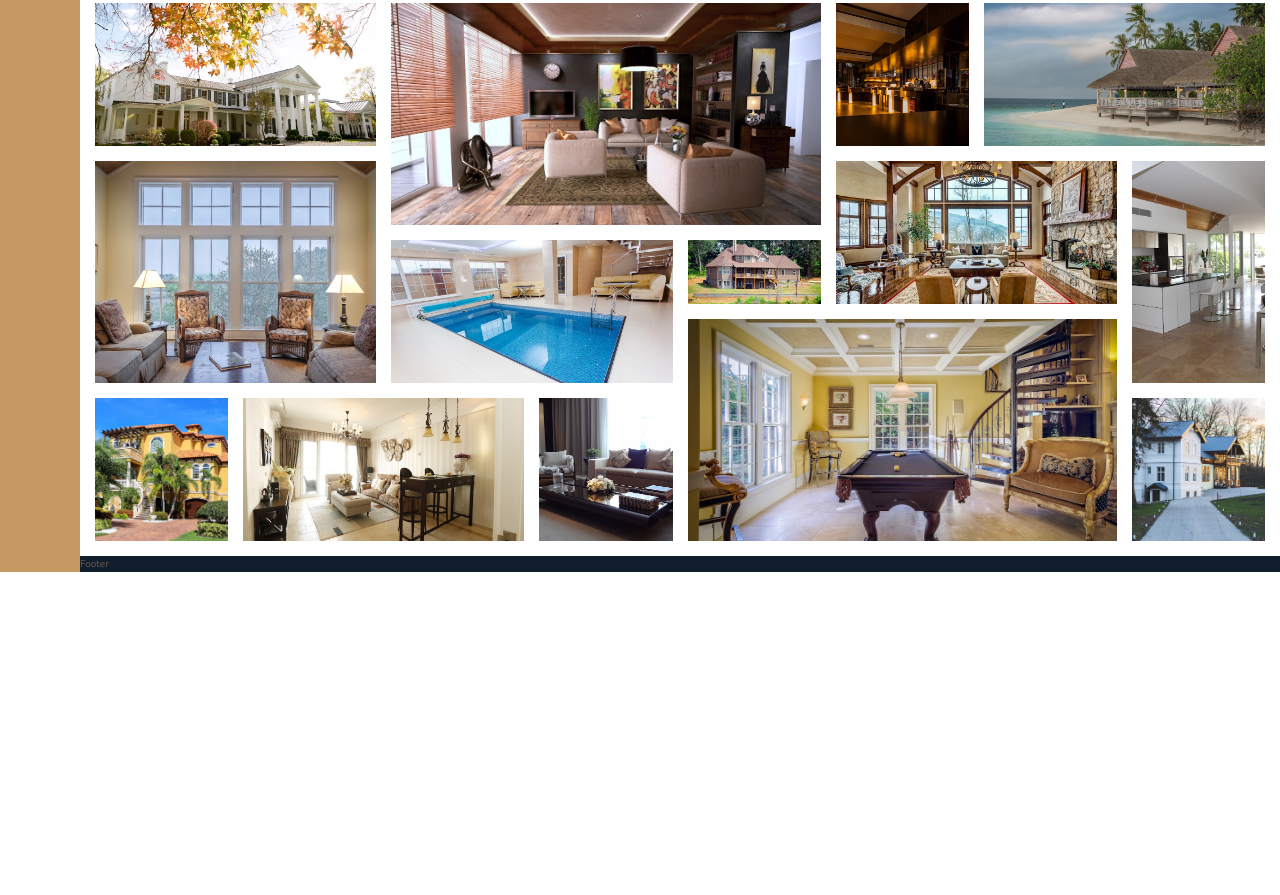
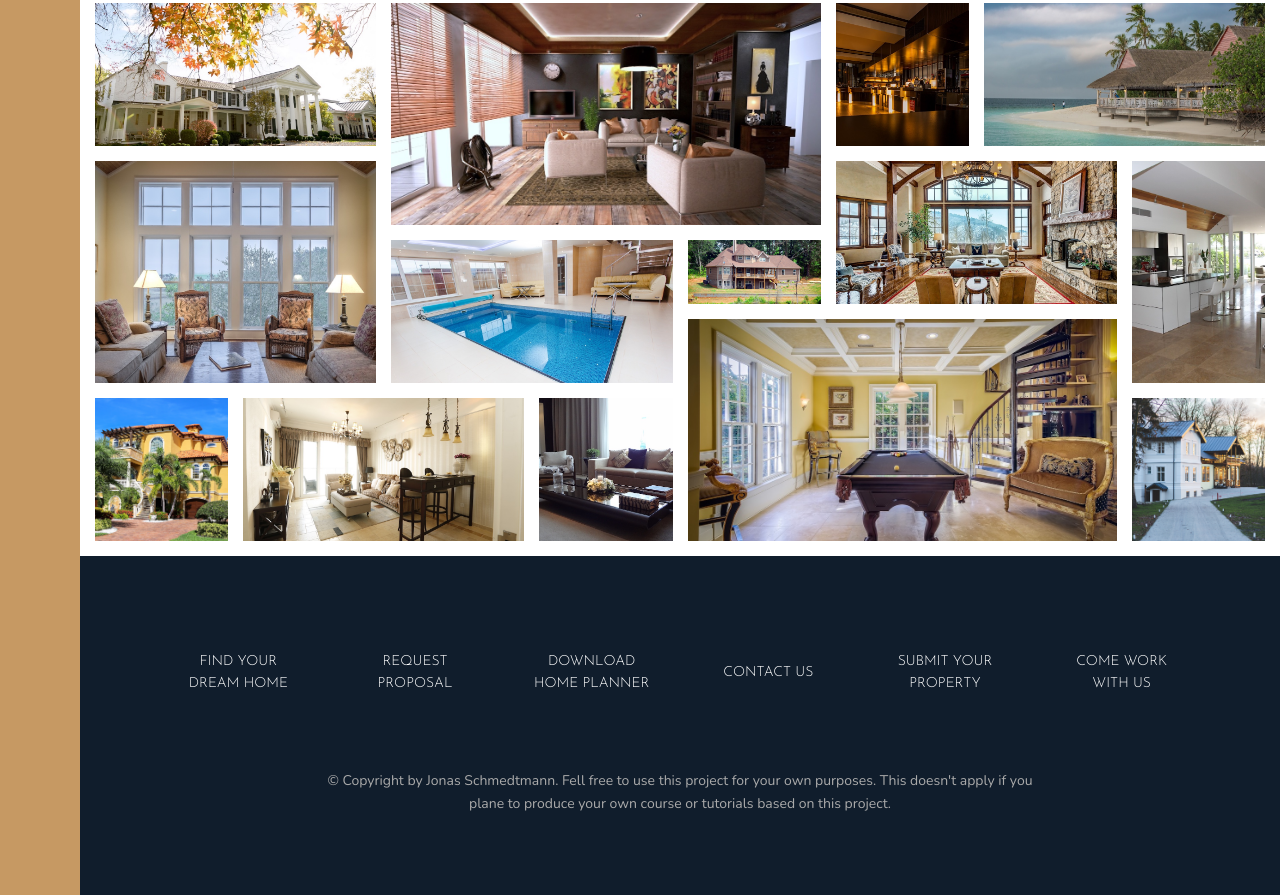
Before and after one commit to devpolas/nexter, a website: page index.html in a window 1280 px wide. Shown: the part 3092-3987 px from the top of the page. Before the commit the page ends 3664 px from the top, so only its background shows below. Drawn offline with nearby package versions, Linux system fonts and the light colour scheme.

Commit message:
build footer section

```diff
--- a/index.html
+++ b/index.html
@@ -371,7 +371,32 @@
         />
       </figure>
     </section>
-
-    <footer class="footer">Footer</footer>
+    <footer class="footer">
+      <ul class="nav">
+        <li class="nav__item">
+          <a href="#" class="nav__link">Find Your Dream Home</a>
+        </li>
+        <li class="nav__item">
+          <a href="#" class="nav__link">Request Proposal</a>
+        </li>
+        <li class="nav__item">
+          <a href="#" class="nav__link">Download Home Planner</a>
+        </li>
+        <li class="nav__item">
+          <a href="#" class="nav__link">Contact Us</a>
+        </li>
+        <li class="nav__item">
+          <a href="#" class="nav__link">Submit Your Property</a>
+        </li>
+        <li class="nav__item">
+          <a href="#" class="nav__link">Come Work With Us</a>
+        </li>
+      </ul>
+      <p class="copyright">
+        &copy; Copyright by Jonas Schmedtmann. Fell free to use this project for
+        your own purposes. This doesn't apply if you plane to produce your own
+        course or tutorials based on this project.
+      </p>
+    </footer>
   </body>
 </html>
--- a/sass/_footer.scss
+++ b/sass/_footer.scss
@@ -3,4 +3,41 @@
 .footer {
   background-color: $color-secondary;
   grid-column: full-start / full-end;
+  padding: 8rem;
 }
+
+.nav {
+  display: grid;
+  grid-template-columns: repeat(auto-fit, minmax(15rem, 1fr));
+  grid-gap: 2rem;
+  align-items: center;
+
+  list-style: none;
+  &__link:link,
+  &__link:visited {
+    text-decoration: none;
+    font-size: 1.4rem;
+    color: #fff;
+    font-family: $font-display;
+    text-transform: uppercase;
+    text-align: center;
+    padding: 1.5rem;
+    display: block;
+    transition: all 0.2s;
+  }
+
+  &__link:hover,
+  &__link:active {
+    background-color: rgba(#fff, 0.05);
+    transform: translateY(-3px);
+  }
+}
+.copyright {
+  font-size: 1.4rem;
+  color: $color-grey-light-2;
+  margin-top: 6rem;
+  margin-left: auto;
+  margin-right: auto;
+  text-align: center;
+  width: 70%;
+}
```
Also changed, not shown: css/style.css, 1 other file.
